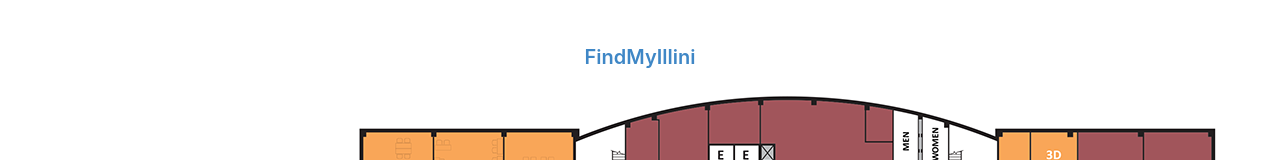
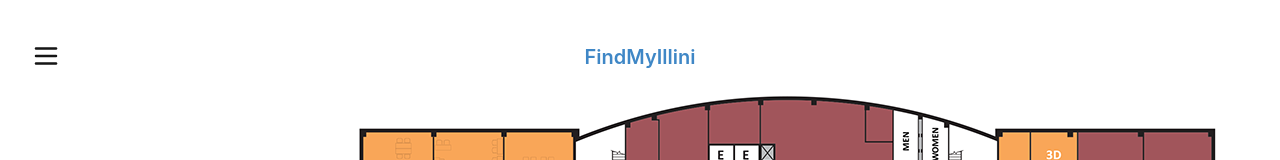
Before and after one commit to CS196Illinois/FA24-Group28, a React (Vite) app in the folder Project/find-my-illini/: page / in a window 1280 px wide. Shown: the top 160 px of the page. Built offline with nearby package versions, Linux system fonts and the light colour scheme.

Commit message:
yay menu

```diff
--- a/Project/find-my-illini/src/App.jsx
+++ b/Project/find-my-illini/src/App.jsx
@@ -43,9 +43,9 @@ const MenuButton = () => {
         <MenuIcon />
       </button>
       {isOpen && (
-        <nav>
+        <nav className={`slider-menu ${isOpen ? 'open' : ''}`}>
           <ul>
-            <li><a href="#link1">Link 1</a></li>
+            <li><a href="#link1">Saved</a></li>
             <li><a href="#link2">Link 2</a></li>
             <li><a href="#link3">Link 3</a></li>
           </ul>
@@ -55,14 +55,15 @@ const MenuButton = () => {
   );
 };
 
-//export default MenuButton;
 
 function App() {
   const [count, setCount] = useState(0);
 
   return (
     <>
+
       <h1>FindMyIllini</h1>
+      <MenuButton />
       <DropdownMenu />
       <img src={lowerLevel} className="" />
       <img src={floor1} />
@@ -105,4 +106,4 @@ function DropdownMenu() {
   );
 }
 export { MenuButton, DropdownMenu };
-export default App
+export default App;
--- a/Project/find-my-illini/src/index.css
+++ b/Project/find-my-illini/src/index.css
@@ -39,6 +39,67 @@ h1 {
   line-height: normal;
 }
 
+.menu-button {
+  position: fixed;
+  top: 20px;
+  left: 20px;
+  z-index: 1001;
+}
+
+.menu-button button {
+  background-color: white;
+  padding: 10px;
+  cursor: pointer;
+  font-size: 30px;
+}
+
+svg {
+  width: 30px;
+  height: 50px;
+}
+
+.slider-menu {
+  position: fixed;
+  top: 0;
+  left: -250px;
+  width: 250px;
+  height: 100vh;
+  background: #FAFBFB;
+  color: rgb(210, 196, 196);
+  box-shadow: 2px 0 5px rgba(0, 0, 0, 0.5);
+  transition: transform 0.3s ease;
+  z-index: 1000;
+  padding-top: 60px;
+}
+
+.slider-menu.open {
+  transform: translateX(250px);
+}
+
+.slider-menu ul {
+  list-style: none;
+  padding: 0;
+  margin: 0;
+}
+
+.slider-menu li {
+  padding: 15px;
+}
+
+.slider-menu a {
+  color: var(--Black, #151515);
+  font-family: Inter;
+  font-size: 20px;
+  font-style: normal;
+  font-weight: 500;
+  line-height: normal;
+}
+
+.slider-menu a:hover {
+  color: #bd6710;
+}
+
+
 
 
 
```
